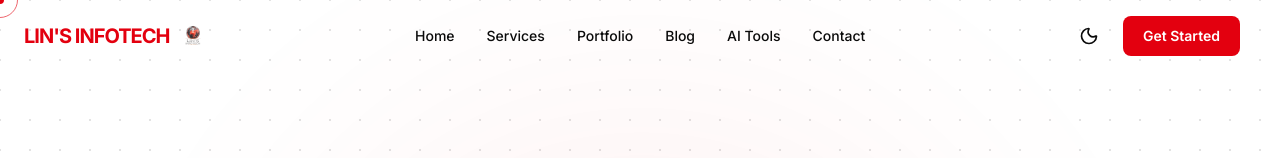
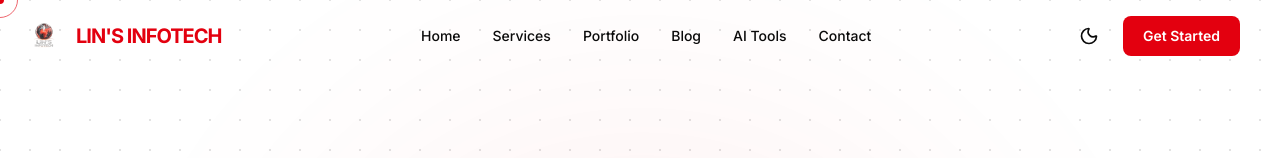
Before and after one commit to VeeraVaishnaviK/Lin-s-InfoTech-Website, a Next.js app in the folder frontend/: page / in a window 1280 px wide. Shown: the top 158 px of the page. Built offline with nearby package versions, Linux system fonts and the light colour scheme; no server answers.

Commit message:
Move logo to left side of header text and increase size

```diff
--- a/frontend/src/components/layout/Navbar.tsx
+++ b/frontend/src/components/layout/Navbar.tsx
@@ -69,13 +69,13 @@ const Navbar: React.FC = () => {
                 )}
             >
                 {/* Logo */}
-                <Link href="/" className="flex items-center space-x-2 text-[var(--primary)] font-bold text-xl tracking-tighter">
-                    <span>LIN&apos;S INFOTECH</span>
+                <Link href="/" className="flex items-center space-x-3 text-[var(--primary)] font-bold text-xl tracking-tighter">
                     <img
                         src={theme === 'dark' ? '/logo-white.png' : '/logo-dark.png'}
                         alt="Lin's InfoTech Logo"
-                        className="h-8 w-auto object-contain"
+                        className="h-10 w-auto object-contain"
                     />
+                    <span>LIN&apos;S INFOTECH</span>
                 </Link>
 
                 {/* Desktop Links */}
```
